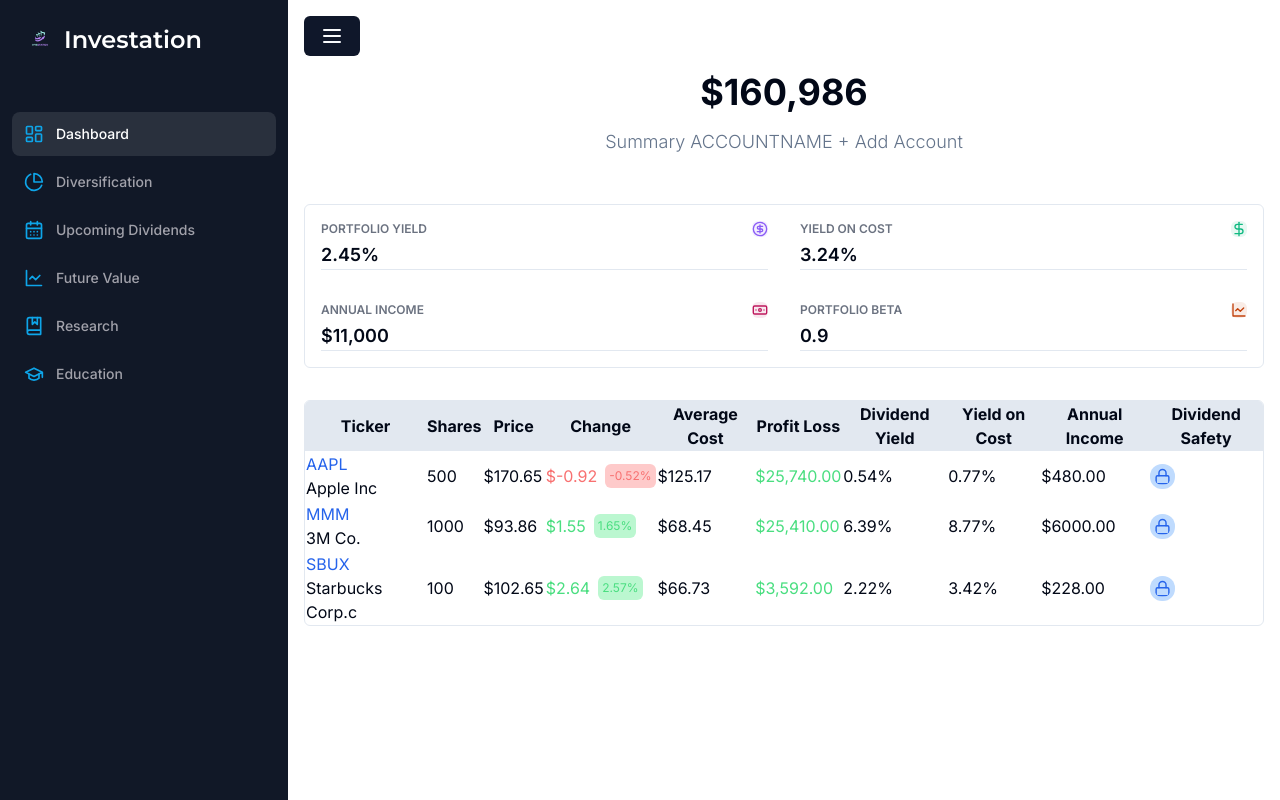
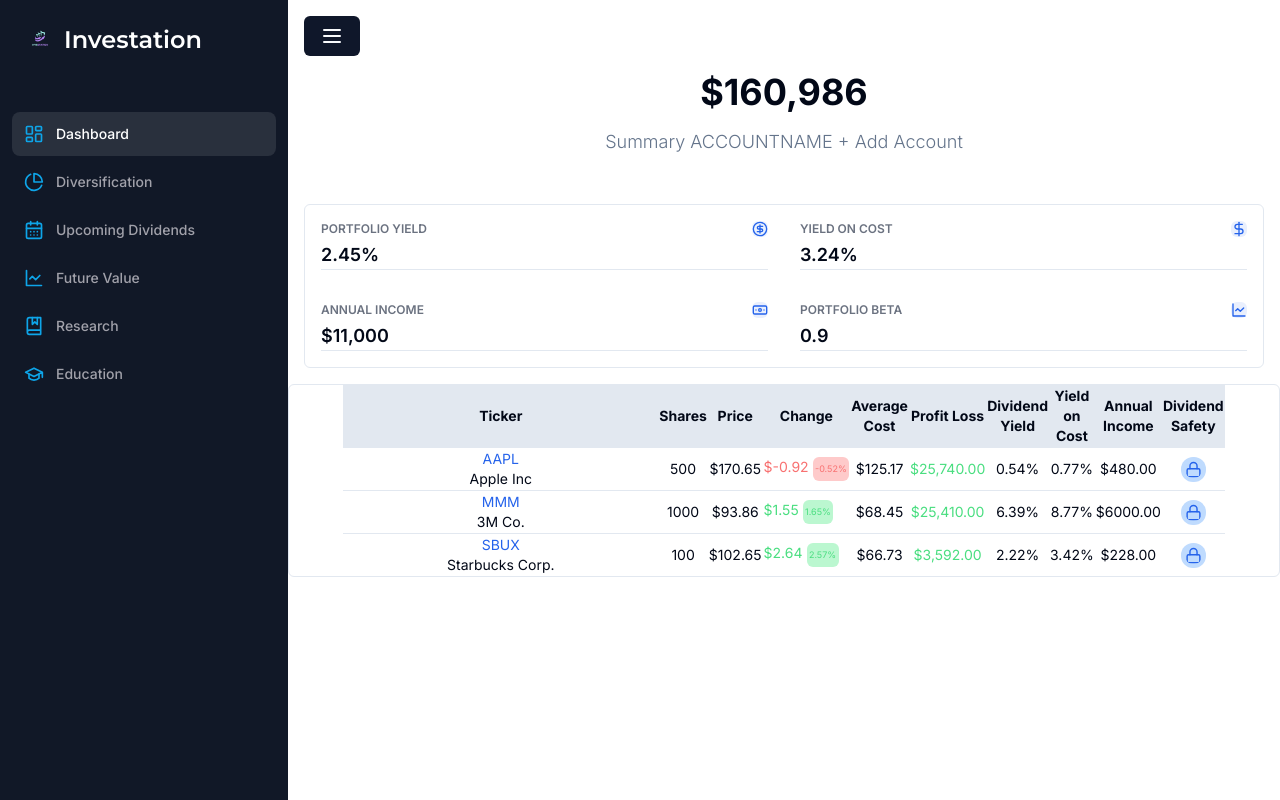
Before and after one commit to parsTroy/trackinvestments, a Next.js app: page /dashboard in a window 1280 px wide. Built offline with nearby package versions, Linux system fonts and the light colour scheme.

Commit message:
Update home

```diff
--- a/app/(dashboard)/(routes)/dashboard/page.tsx
+++ b/app/(dashboard)/(routes)/dashboard/page.tsx
@@ -10,29 +10,29 @@
   {
     label: "Portfolio Yield",
     icon: CircleDollarSign,
-    color: "text-violet-500",
-    bgColor: "bg-violet-500/10",
+    color: "text-blue-600",
+    bgColor: "bg-blue-500/10",
     value: "2.45%"
   },
   {
     label: "Yield On Cost",
     icon: DollarSign,
-    color: "text-emerald-500",
-    bgColor: "bg-emerald-500/10",
+    color: "text-blue-600",
+    bgColor: "bg-blue-600/10",
     value: "3.24%"
   },
   {
     label: "Annual Income",
     icon: Banknote,
-    color: "text-pink-700",
-    bgColor: "bg-pink-700/10",
+    color: "text-blue-600",
+    bgColor: "bg-blue-600/10",
     value: "$11,000"
   },
   {
     label: "Portfolio Beta",
     icon: LineChart,
-    color: "text-orange-700",
-    bgColor: "bg-orange-700/10",
+    color: "text-blue-600",
+    bgColor: "bg-blue-600/10",
     value: "0.9"
   },
 ]
@@ -100,47 +100,47 @@
         </div>
       </div>
 
-      <div className='border overflow-x-auto rounded-md flex m-4'>
-        <table className='table-auto overflow-scroll'>
+      <div className='border overflow-x-auto rounded-md flex text-center align-middle justify-center m-auto'>
+        <table className='table-auto overflow-scroll text-sm'>
           <thead className='bg-slate-200'>
             <tr>
-              <th>Ticker</th>
-              <th>Shares</th>
-              <th>Price</th>
-              <th>Change</th>
-              <th>Average Cost</th>
-              <th>Profit Loss</th>
-              <th>Dividend Yield</th>
-              <th>Yield on Cost</th>
-              <th>Annual Income</th>
-              <th>Dividend Safety</th>
+              <th className='w-full'>Ticker</th>
+              <th className='w-full'>Shares</th>
+              <th className='w-full'>Price</th>
+              <th className='w-full'>Change</th>
+              <th className='w-full'>Average Cost</th>
+              <th className='w-full'>Profit Loss</th>
+              <th className='w-full'>Dividend Yield</th>
+              <th className='w-full'>Yield on Cost</th>
+              <th className='w-full'>Annual Income</th>
+              <th className='w-full'>Dividend Safety</th>
             </tr>
           </thead>
           <tbody>
-            <tr>
-              <td>
+            <tr className='border-t'>
+              <td className='w-full'>
                 <div>
                   <p className='text-blue-600'>AAPL</p>
                   <p>Apple Inc</p>
                 </div>
               </td>
-              <td>500</td>
-              <td>$170.65</td>
-              <td>
+              <td className='w-full'>500</td>
+              <td className='w-full'>$170.65</td>
+              <td className='w-full'>
                 <div className='flex'>
                   <p className={`text-red-400`}>$-0.92</p>
-                  <p className={`text-red-400 p-1 ml-2 bg-red-200 rounded-md text-xs`}>-0.52%</p>
+                  <p className={`text-red-400 p-[0.15rem] ml-1 bg-red-200 rounded-md text-[9px]`}>-0.52%</p>
                 </div>
               </td>
-              <td>$125.17</td>
+              <td className='w-full'>$125.17</td>
               <td className={`text-green-400`}>$25,740.00</td>
               <td>0.54%</td>
               <td>0.77%</td>
               <td>$480.00</td>
-              <td className='text-blue-600'>{<LockIcon className='w-[25px] h-[25px] p-1 bg-blue-200 rounded-xl' />}</td>
+              <td className='text-blue-600'>{<LockIcon className='m-auto w-[25px] h-[25px] p-1 bg-blue-200 rounded-xl' />}</td>
             </tr>
 
-            <tr>
+            <tr className='border-t'>
               <td>
                 <div>
                   <p className='text-blue-600'>MMM</p>
@@ -152,7 +152,7 @@
               <td>
                 <div className='flex'>
                   <p className={`text-green-400`}>$1.55</p>
-                  <p className={`text-green-400 p-1 ml-2 bg-green-200 rounded-md text-xs`}>1.65%</p>
+                  <p className={`text-green-400 p-[0.15rem] ml-1 bg-green-200 rounded-md text-[9px]`}>1.65%</p>
                 </div>
               </td>
               <td>$68.45</td>
@@ -160,14 +160,14 @@
               <td>6.39%</td>
               <td>8.77%</td>
               <td>$6000.00</td>
-              <td className='text-blue-600'>{<LockIcon className='w-[25px] h-[25px] p-1 bg-blue-200 rounded-xl' />}</td>
+              <td className='text-blue-600'>{<LockIcon className='m-auto w-[25px] h-[25px] p-1 bg-blue-200 rounded-xl' />}</td>
             </tr>
 
-            <tr>
+            <tr className='border-t'>
               <td>
                 <div>
                   <p className='text-blue-600'>SBUX</p>
-                  <p>Starbucks Corp.c</p>
+                  <p>Starbucks Corp.</p>
                 </div>
               </td>
               <td>100</td>
@@ -175,7 +175,7 @@
               <td>
                 <div className='flex'>
                   <p className={`text-green-400`}>$2.64</p>
-                  <p className={`text-green-400 p-1 ml-2 bg-green-200 rounded-md text-xs`}>2.57%</p>
+                  <p className={`text-green-400 p-[0.15rem] ml-1 bg-green-200 rounded-md text-[9px]`}>2.57%</p>
                 </div>
               </td>
               <td>$66.73</td>
@@ -183,7 +183,7 @@
               <td>2.22%</td>
               <td>3.42%</td>
               <td>$228.00</td>
-              <td className='text-blue-600'>{<LockIcon className='w-[25px] h-[25px] p-1 bg-blue-200 rounded-xl' />}</td>
+              <td className='text-blue-600'>{<LockIcon className='m-auto w-[25px] h-[25px] p-1 bg-blue-200 rounded-xl' />}</td>
             </tr>
           </tbody>
         </table>
```
